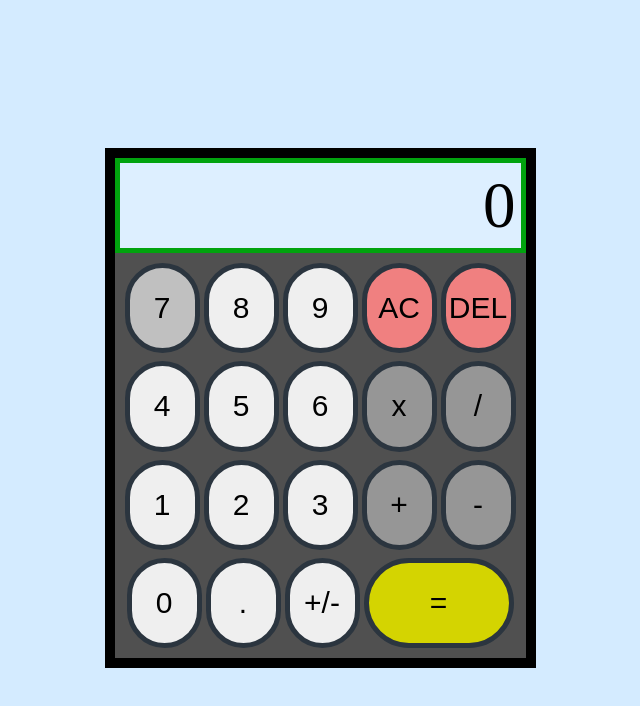
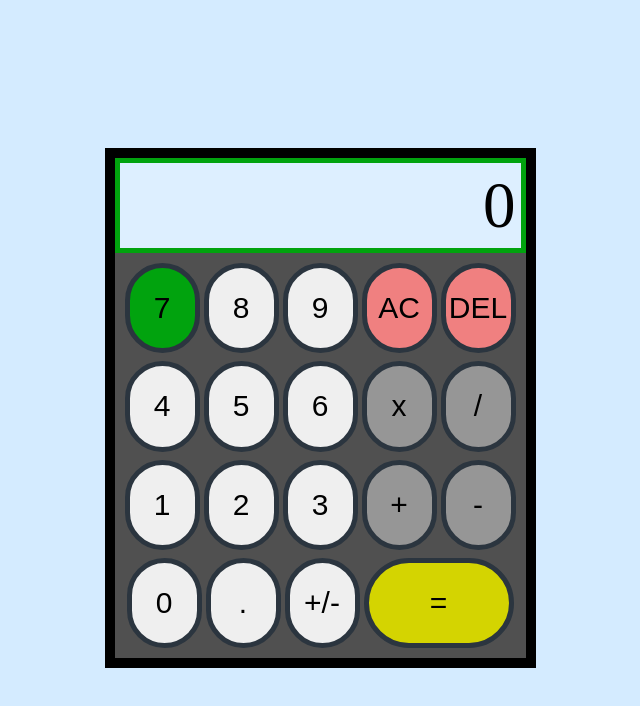
Before and after one commit to jtheStapes/Calculator, a plain HTML site: page index.html in a window 1280 px wide. In both pictures the pointer is over the button 482 px from the left and 308 px from the top of the page. Shown: the whole page, without its empty margins (320-960 px from the left). Drawn offline with Linux system fonts and the light colour scheme.

Commit message:
Change button hover color to a shade of green

```diff
--- a/css/style.css
+++ b/css/style.css
@@ -63,7 +63,7 @@ button {
 }
 
 button:hover {
-    background-color: rgb(192, 192, 192);
+    background-color: rgb(1, 163, 14);
 }
 
 button:active {
```
